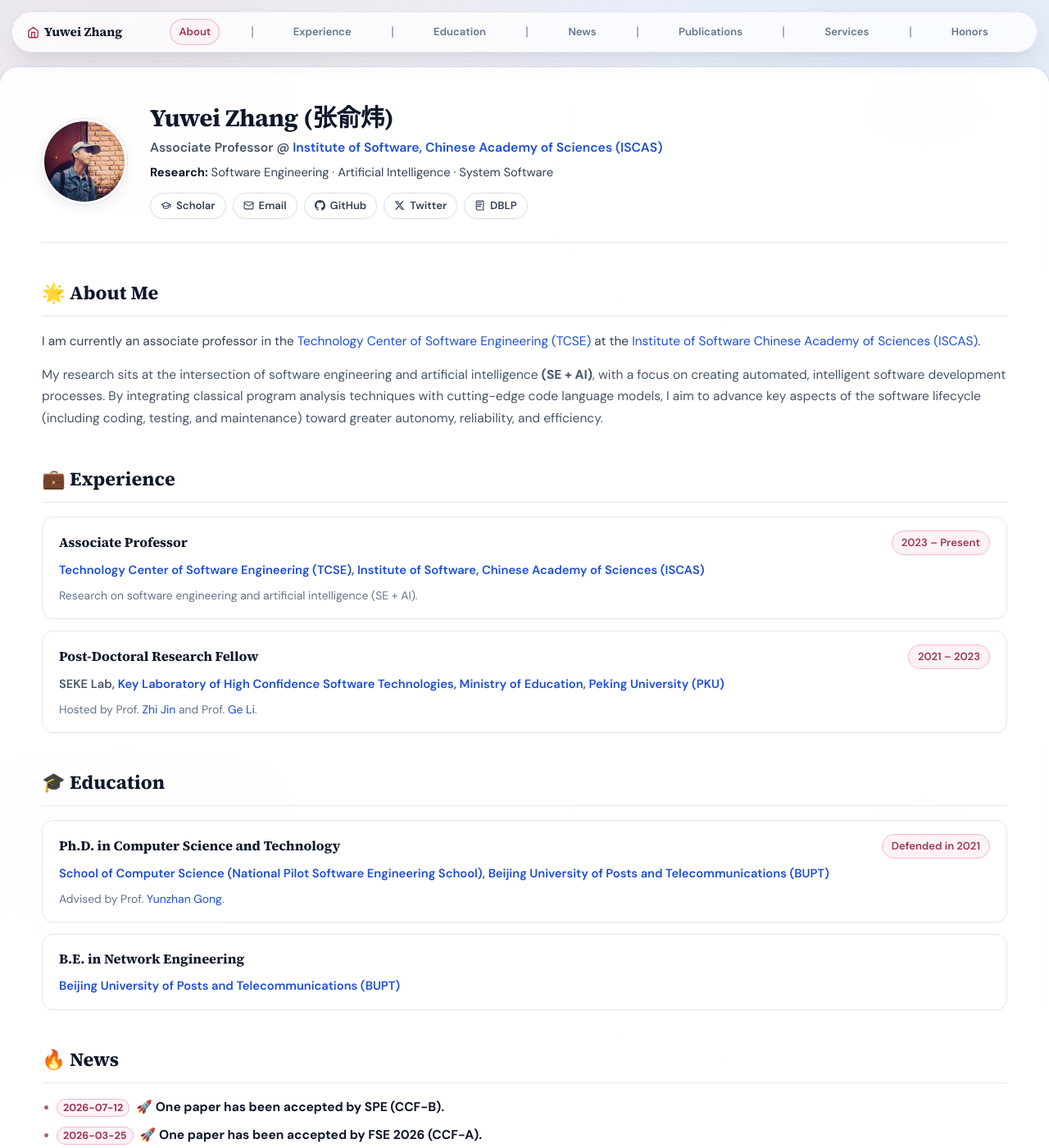
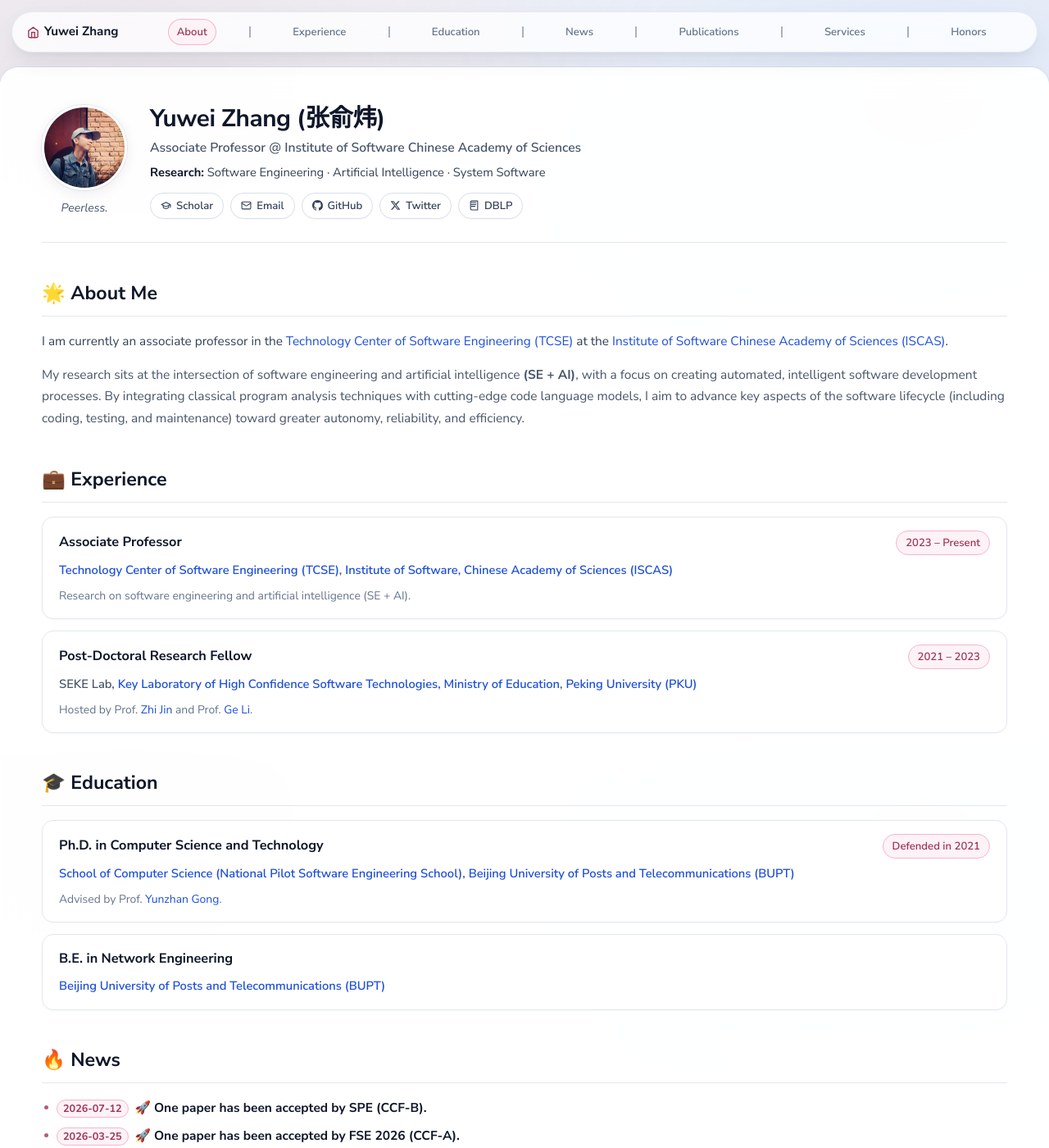
Before and after one commit to zhangyuwei-iscas/zhangyw.github.io, a Jekyll site: the page built from index.md, in a window 1280 px wide and 1400 px high. Shown: the whole window at 82% size. Built offline with Jekyll 4.4.1, drawn with Linux system fonts in a browser that asks for light colours; comment, search, counter and statistics services are not loaded; some of the changed text lies outside the part shown.

Commit message:
switch fonts to Nunito Sans + Kaiti, add avatar tagline, unitalicize paper venues
Co-Authored-By: Claude Opus 4.7 <noreply@anthropic.com>

```diff
--- a/_includes/profile-header.html
+++ b/_includes/profile-header.html
@@ -1,8 +1,11 @@
 <header class="profile-header">
-  <img class="profile-avatar" src="{{ site.url }}/images/{{ site.owner.avatar }}" alt="{{ site.owner.name }} avatar">
+  <div class="profile-avatar-wrap">
+    <img class="profile-avatar" src="{{ site.url }}/images/{{ site.owner.avatar }}" alt="{{ site.owner.name }} avatar">
+    <p class="profile-tagline">{{ site.description }}</p>
+  </div>
   <div>
     <h1 class="profile-name">Yuwei Zhang (张俞炜)</h1>
-    <p class="profile-role">Associate Professor @ <a href="http://www.iscas.ac.cn/" target="_blank" rel="noopener noreferrer">Institute of Software, Chinese Academy of Sciences (ISCAS)</a></p>
+    <p class="profile-role">Associate Professor @ Institute of Software Chinese Academy of Sciences</p>
     <p class="profile-research"><span class="label-strong">Research:</span> Software Engineering &middot; Artificial Intelligence &middot; System Software</p>
     <div class="quick-links">
       <!-- Google Scholar -->
--- a/_layouts/home.html
+++ b/_layouts/home.html
@@ -21,10 +21,10 @@
   <link rel="shortcut icon" href="{{ site.url }}/images/fav.ico">
   <link rel="shortcut icon" type="image/png" href="{{ site.url }}/images/fav.png">
 
-  <!-- Google Fonts: DM Sans (Body) & Source Serif 4 (Headings) -->
+  <!-- Google Fonts: Nunito Sans (Latin) -->
   <link rel="preconnect" href="https://fonts.googleapis.com">
   <link rel="preconnect" href="https://fonts.gstatic.com" crossorigin>
-  <link href="https://fonts.googleapis.com/css2?family=DM+Sans:ital,opsz,wght@0,9..40,400;0,9..40,500;0,9..40,600;0,9..40,700;1,9..40,400&family=Source+Serif+4:ital,opsz,wght@0,8..60,600;0,8..60,700;1,8..60,400&display=swap" rel="stylesheet">
+  <link href="https://fonts.googleapis.com/css2?family=Nunito+Sans:ital,wght@0,400;0,500;0,600;0,700;1,400&display=swap" rel="stylesheet">
 
   <link rel="stylesheet" href="{{ site.url }}/assets/css/academic.css">
 
--- a/assets/css/academic.css
+++ b/assets/css/academic.css
@@ -5,8 +5,8 @@
    ========================================================================== */
 
 :root {
-  --font-body: "DM Sans", "PingFang SC", "Hiragino Sans GB", "Microsoft YaHei", system-ui, -apple-system, "Segoe UI", sans-serif;
-  --font-heading: "Source Serif 4", "Songti SC", "SimSun", Georgia, "Times New Roman", serif;
+  --font-body: "Nunito Sans", "Kaiti SC", "STKaiti", "KaiTi", "DFKai-SB", "PingFang SC", "Microsoft YaHei", system-ui, -apple-system, "Segoe UI", sans-serif;
+  --font-heading: "Nunito Sans", "Kaiti SC", "STKaiti", "KaiTi", "DFKai-SB", Georgia, "Times New Roman", sans-serif;
   --primary-text: #0f172a;
   --secondary-text: #475569;
   --muted-text: #64748b;
@@ -204,6 +204,23 @@ body {
 
 .profile-avatar:hover {
   transform: scale(1.03);
+}
+
+.profile-avatar-wrap {
+  flex-shrink: 0;
+  display: flex;
+  flex-direction: column;
+  align-items: center;
+  gap: 10px;
+}
+
+.profile-tagline {
+  margin: 0;
+  font-family: var(--font-heading);
+  font-style: italic;
+  font-size: 0.88rem;
+  color: var(--secondary-text);
+  text-align: center;
 }
 
 .profile-name {
--- a/index.md
+++ b/index.md
@@ -122,7 +122,7 @@ layout: home
     <span class="conf-badge">FSE 2026</span>
     <span class="ccf-badge">CCF-A</span>
   </div>
-  <div class="paper-venue">In: <em>Proceedings of the 34th ACM International Conference on the Foundations of Software Engineering (FSE)</em></div>
+  <div class="paper-venue">In: Proceedings of the 34th ACM International Conference on the Foundations of Software Engineering (FSE)</div>
 </div>
 
 <div class="paper-card">
@@ -132,7 +132,7 @@ layout: home
     <span class="conf-badge">ICSE 2026</span>
     <span class="ccf-badge">CCF-A</span>
   </div>
-  <div class="paper-venue">In: <em>Proceedings of the 48th IEEE/ACM International Conference on Software Engineering (ICSE)</em></div>
+  <div class="paper-venue">In: Proceedings of the 48th IEEE/ACM International Conference on Software Engineering (ICSE)</div>
 </div>
 
 <div class="paper-card">
@@ -142,7 +142,7 @@ layout: home
     <span class="conf-badge">ICSE 2026</span>
     <span class="ccf-badge">CCF-A</span>
   </div>
-  <div class="paper-venue">In: <em>Proceedings of the 48th IEEE/ACM International Conference on Software Engineering (ICSE)</em></div>
+  <div class="paper-venue">In: Proceedings of the 48th IEEE/ACM International Conference on Software Engineering (ICSE)</div>
 </div>
 
 <h3 class="subsection-title" style="color: var(--accent-color);">2025</h3>
@@ -154,7 +154,7 @@ layout: home
     <span class="conf-badge">TOSEM 2025</span>
     <span class="ccf-badge">CCF-A</span>
   </div>
-  <div class="paper-venue">In: <em>ACM Transactions on Software Engineering and Methodology (TOSEM)</em></div>
+  <div class="paper-venue">In: ACM Transactions on Software Engineering and Methodology (TOSEM)</div>
   <div class="paper-note">&#128640; Invited to be presented at the ICSE'26 Journal-First Track</div>
   <div class="paper-links">
     <a href="https://zhangyw.work/file/papers/Zhang2025TOSEM_B.pdf" class="paper-btn paper-btn-primary" target="_blank" rel="noopener noreferrer">PDF</a>
@@ -168,7 +168,7 @@ layout: home
     <span class="conf-badge">TOSEM 2025</span>
     <span class="ccf-badge">CCF-A</span>
   </div>
-  <div class="paper-venue">In: <em>ACM Transactions on Software Engineering and Methodology (TOSEM)</em></div>
+  <div class="paper-venue">In: ACM Transactions on Software Engineering and Methodology (TOSEM)</div>
   <div class="paper-note">&#128640; Invited to be presented at the FSE'25 Journal-First Track</div>
   <div class="paper-links">
     <a href="https://zhangyw.work/file/papers/Zhang2025TOSEM_A.pdf" class="paper-btn paper-btn-primary" target="_blank" rel="noopener noreferrer">PDF</a>
@@ -182,7 +182,7 @@ layout: home
     <span class="conf-badge">JCST 2025</span>
     <span class="ccf-badge">CCF-B</span>
   </div>
-  <div class="paper-venue">In: <em>Journal of Computer Science and Technology (JCST)</em></div>
+  <div class="paper-venue">In: Journal of Computer Science and Technology (JCST)</div>
   <div class="paper-links">
     <a href="https://zhangyw.work/file/papers/Zhang2025JCST.pdf" class="paper-btn paper-btn-primary" target="_blank" rel="noopener noreferrer">PDF</a>
   </div>
@@ -197,7 +197,7 @@ layout: home
     <span class="conf-badge">JOS 2024</span>
     <span class="ccf-badge">CCF-A</span>
   </div>
-  <div class="paper-venue">In: <em>Journal of Software (软件学报)</em></div>
+  <div class="paper-venue">In: Journal of Software (软件学报)</div>
   <div class="paper-links">
     <a href="https://zhangyw.work/file/papers/Xing2023JOS.pdf" class="paper-btn paper-btn-primary" target="_blank" rel="noopener noreferrer">PDF</a>
   </div>
@@ -210,7 +210,7 @@ layout: home
     <span class="conf-badge">JCA 2024</span>
     <span class="ccf-badge">CCF-B</span>
   </div>
-  <div class="paper-venue">In: <em>Journal of Computer Applications (计算机应用)</em></div>
+  <div class="paper-venue">In: Journal of Computer Applications (计算机应用)</div>
   <div class="paper-links">
     <a href="https://zhangyw.work/file/papers/Sun2023JCA.pdf" class="paper-btn paper-btn-primary" target="_blank" rel="noopener noreferrer">PDF</a>
   </div>
@@ -223,7 +223,7 @@ layout: home
     <span class="conf-badge">JOS 2024</span>
     <span class="ccf-badge">CCF-A</span>
   </div>
-  <div class="paper-venue">In: <em>Journal of Software (软件学报)</em></div>
+  <div class="paper-venue">In: Journal of Software (软件学报)</div>
   <div class="paper-links">
     <a href="https://zhangyw.work/file/papers/Zhang2023JOS_online.pdf" class="paper-btn paper-btn-primary" target="_blank" rel="noopener noreferrer">PDF</a>
   </div>
@@ -238,7 +238,7 @@ layout: home
     <span class="conf-badge">TrustCom 2023</span>
     <span class="ccf-badge">CCF-C</span>
   </div>
-  <div class="paper-venue">In: <em>Proceedings of the IEEE 22nd International Conference on Trust, Security and Privacy in Computing and Communications (TrustCom)</em></div>
+  <div class="paper-venue">In: Proceedings of the IEEE 22nd International Conference on Trust, Security and Privacy in Computing and Communications (TrustCom)</div>
   <div class="paper-links">
     <a href="https://ieeexplore.ieee.org/document/10538701" class="paper-btn paper-btn-primary" target="_blank" rel="noopener noreferrer">URL</a>
   </div>
@@ -253,7 +253,7 @@ layout: home
     <span class="conf-badge">IST 2022</span>
     <span class="ccf-badge">CCF-B</span>
   </div>
-  <div class="paper-venue">In: <em>Information and Software Technology (IST)</em></div>
+  <div class="paper-venue">In: Information and Software Technology (IST)</div>
   <div class="paper-links">
     <a href="https://zhangyw.work/file/papers/Zhao2022IST.pdf" class="paper-btn paper-btn-primary" target="_blank" rel="noopener noreferrer">PDF</a>
   </div>
@@ -266,7 +266,7 @@ layout: home
     <span class="conf-badge">PRL 2022</span>
     <span class="ccf-badge">CCF-C</span>
   </div>
-  <div class="paper-venue">In: <em>Pattern Recognition Letters (PRL)</em></div>
+  <div class="paper-venue">In: Pattern Recognition Letters (PRL)</div>
   <div class="paper-links">
     <a href="https://zhangyw.work/file/papers/Xing2022PRL.pdf" class="paper-btn paper-btn-primary" target="_blank" rel="noopener noreferrer">PDF</a>
   </div>
@@ -281,7 +281,7 @@ layout: home
     <span class="conf-badge">JSS 2020</span>
     <span class="ccf-badge">CCF-B</span>
   </div>
-  <div class="paper-venue">In: <em>Journal of Systems and Software (JSS)</em></div>
+  <div class="paper-venue">In: Journal of Systems and Software (JSS)</div>
   <div class="paper-links">
     <a href="https://zhangyw.work/file/papers/Zhang2020JSS.pdf" class="paper-btn paper-btn-primary" target="_blank" rel="noopener noreferrer">PDF</a>
   </div>
@@ -294,7 +294,7 @@ layout: home
     <span class="conf-badge">Soft Computing 2020</span>
     <span class="ccf-badge">CCF-C</span>
   </div>
-  <div class="paper-venue">In: <em>Soft Computing</em></div>
+  <div class="paper-venue">In: Soft Computing</div>
   <div class="paper-links">
     <a href="https://zhangyw.work/file/papers/Zhang2019SOCO.pdf" class="paper-btn paper-btn-primary" target="_blank" rel="noopener noreferrer">PDF</a>
   </div>
```
